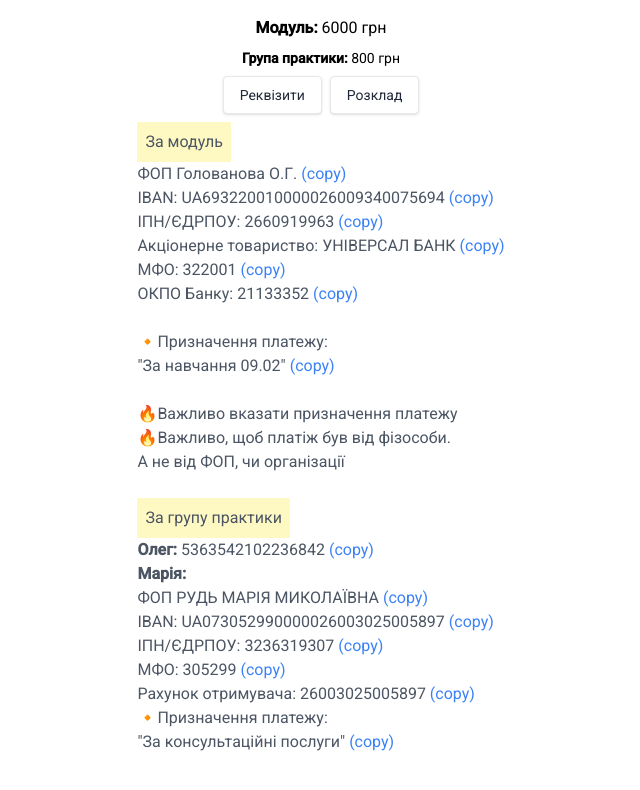
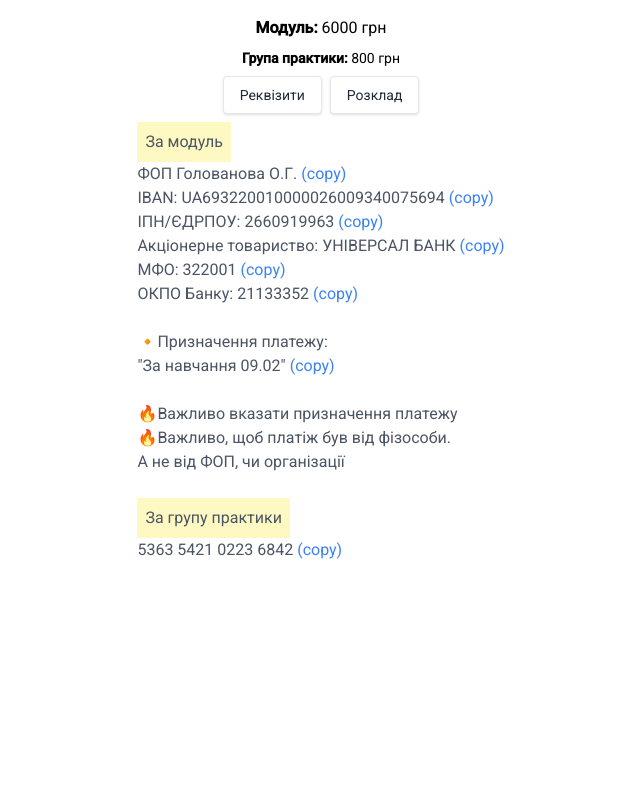
Before and after one commit to oleh-holovnykh/offline-course, a React (Vite) app: page /#/payment in a window 1280 px wide. Shown: the top 790 px of the page, without its empty margins (319-959 px from the left). Built offline with nearby package versions, Linux system fonts and the light colour scheme.

Commit message:
delete some text

```diff
--- a/src/components/Requisites/Requisites.tsx
+++ b/src/components/Requisites/Requisites.tsx
@@ -41,25 +41,7 @@ const Requisites: React.FC = () => {
     <br/>
     <p className="bg-yellow-100 p-2 inline-block">За групу практики</p>
     <br/>
-    <b>Олег:</b> 5363542102236842 <CopyButton value={'5363542102236842'} />
-    <br/>
-    <b>Марія:</b>
-    <br/>
-    ФОП РУДЬ МАРІЯ МИКОЛАЇВНА <CopyButton value={'ФОП РУДЬ МАРІЯ МИКОЛАЇВНА'} />
-    <br />
-    IBAN: UA073052990000026003025005897 <CopyButton value={'UA073052990000026003025005897'} />
-    <br />
-    ІПН/ЄДРПОУ: 3236319307 <CopyButton value={'3236319307'} />
-    <br />
-    МФО: 305299 <CopyButton value={'305299'} />
-    <br />
-    Рахунок отримувача: 26003025005897 <CopyButton value={'26003025005897'} />
-    <br />
-    🔸Призначення платежу:
-    <br />
-    {`"За консультаційні послуги"`} <CopyButton value={`За консультаційній послуги`} />
-    <br/>
-
+    5363 5421 0223 6842 <CopyButton value={'5363542102236842'} />
   </div>
   )
 }
```
